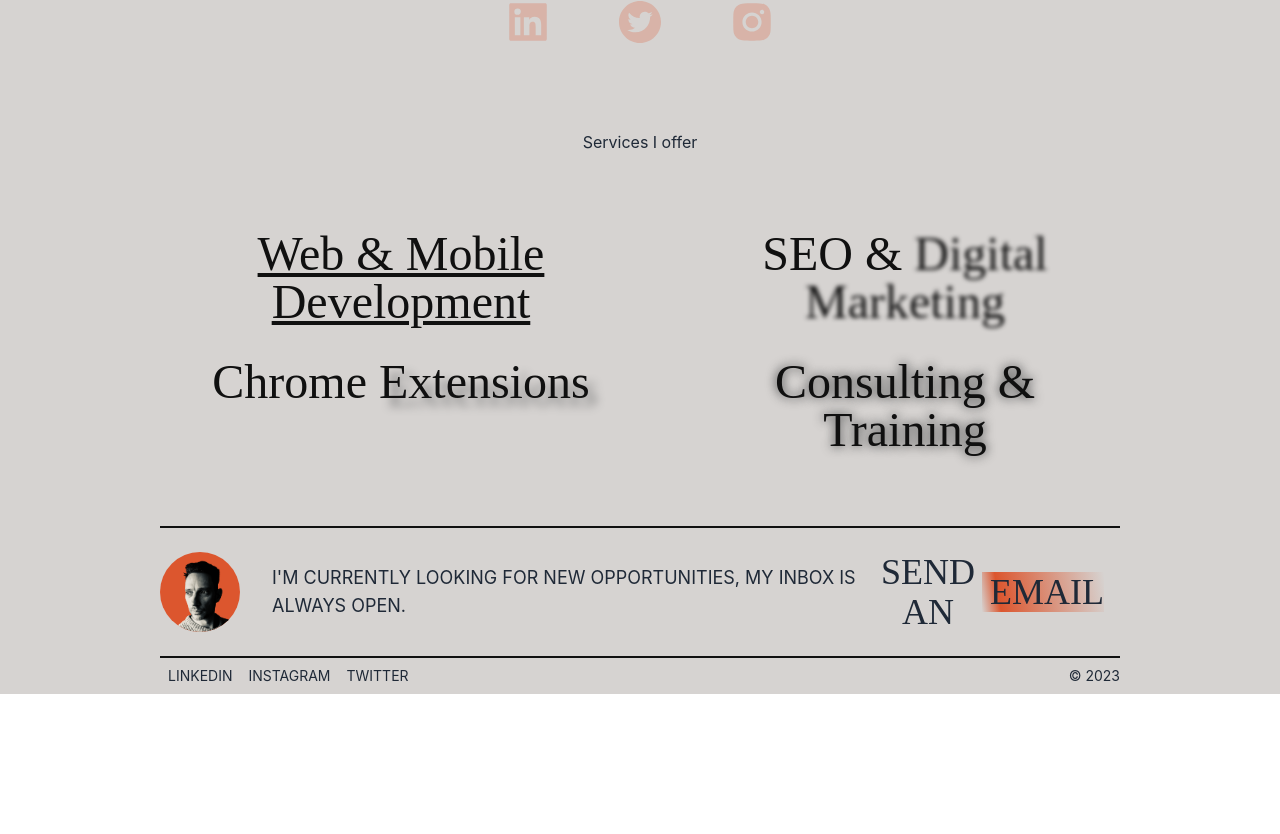
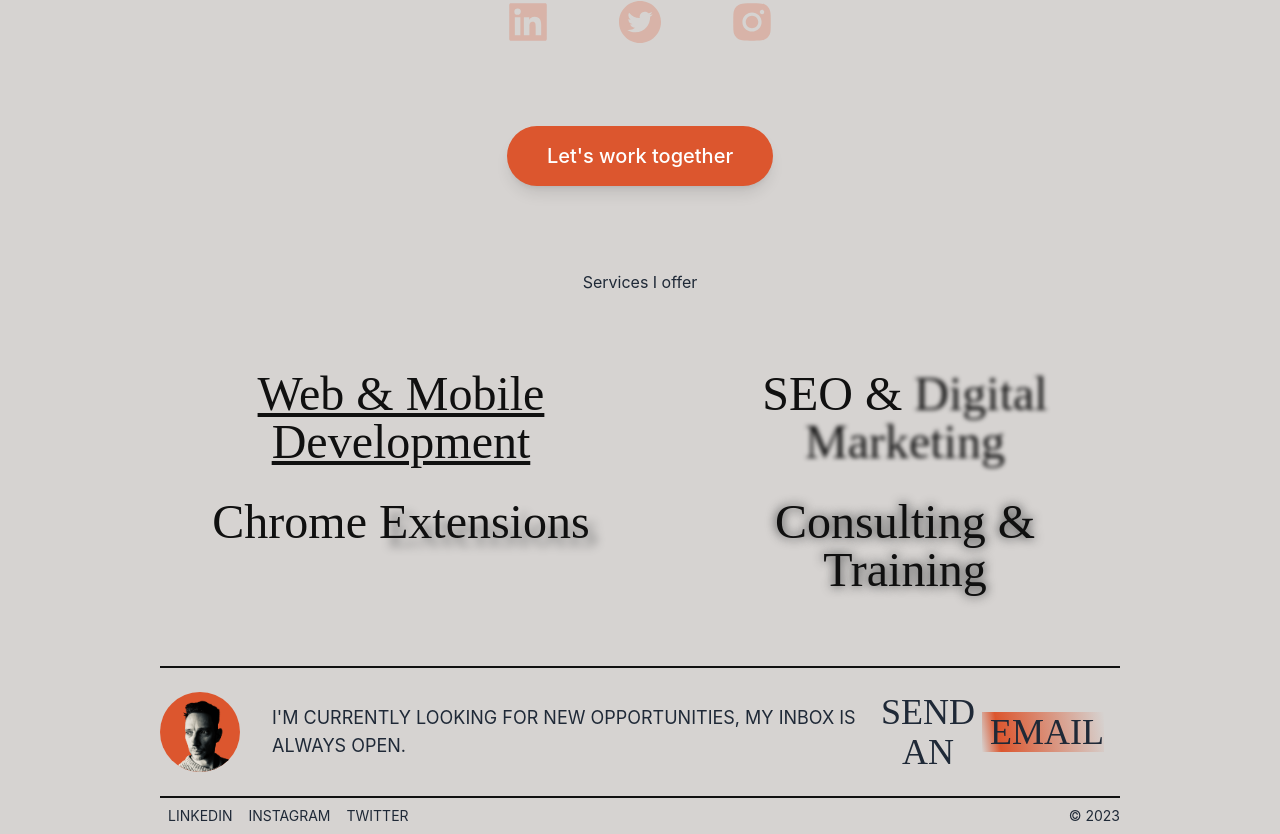
Before and after one commit to francoisbeyers/portfolio, a Next.js app: page / in a window 1280 px wide. Shown: the part 814-1648 px from the top of the page. Before the commit the page ends 1508 px from the top, so only its background shows below. Built offline with nearby package versions, Linux system fonts and the light colour scheme; no server answers.

Commit message:
added a cta

```diff
--- a/pages/index.js
+++ b/pages/index.js
@@ -112,6 +112,16 @@ export default function Home() {
               </a>
             </div>
           </div>
+          {/* button cta "lets work together with a mailto" */}
+          <a
+            href="mailto:francois@beyers.tech?subject=Hi Francois, I'd like to work with you"
+            className="flex justify-center my-10"
+            aria-label="Link that will take you to contact page"
+          >
+            <button className="px-10 py-4 text-xl font-medium text-white rounded-full shadow-lg bg-orange">
+              Let&apos;s work together
+            </button>
+          </a>
         </section>
         <section>
           <div>
```
